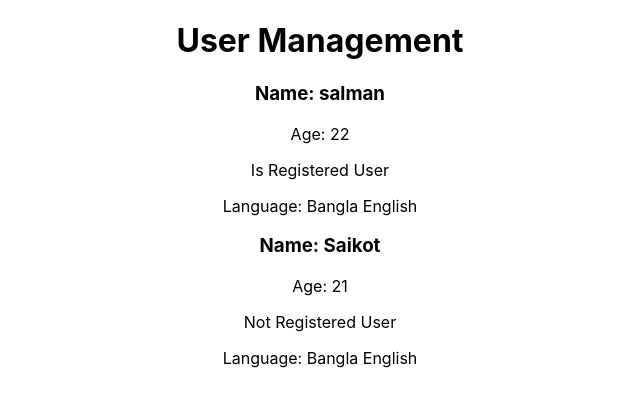
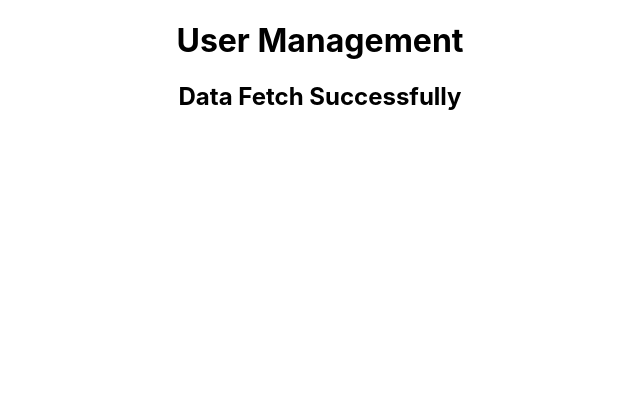
Before and after one commit to Shahriyar-Hosen/react-typescript, a React (Create React App) app: page / in a window 1280 px wide. Shown: the top 406 px of the page, without its empty margins (320-960 px from the left). Built offline with nearby package versions, Linux system fonts and the light colour scheme.

Commit message:
Data Fetch  Status Type

```diff
--- a/src/App.tsx
+++ b/src/App.tsx
@@ -1,24 +1,9 @@
 import React from "react";
 import "./App.css";
-import User from "./components/User";
+import FetchData from "./components/FetchData";
 import UserDemo from "./components/UserDemo";
 
 const App = () => {
-  const user1 = {
-    id: 1,
-    name: "salman",
-    age: 22,
-    isRegistered: true,
-    lang: ["Bangla", "English"],
-  };
-  const user2 = {
-    id: 2,
-    name: "Saikot",
-    age: 21,
-    isRegistered: false,
-    lang: ["Bangla", "English"],
-  };
-
   const users = [
     {
       id: 1,
@@ -39,7 +24,8 @@ const App = () => {
   return (
     <div className="App">
       <h1>User Management</h1>
-      <UserDemo users={users} />
+      {/* <UserDemo users={users} /> */}
+      <FetchData status="success" />
     </div>
   );
 };
--- /dev/null
+++ b/src/components/FetchData.tsx
@@ -0,0 +1,21 @@
+import React from "react";
+
+type StatusType = {
+  status: "success" | "loading" | "error";
+};
+
+const FetchData = ({ status }: StatusType) => {
+  if (status === "loading") {
+    return <h2>Data Loading</h2>;
+  } else if (status === "error") {
+    return <h2>Error! Data Note Fetch</h2>;
+  }
+
+  return (
+    <div>
+      <h2>Data Fetch Successfully</h2>
+    </div>
+  );
+};
+
+export default FetchData;
```
